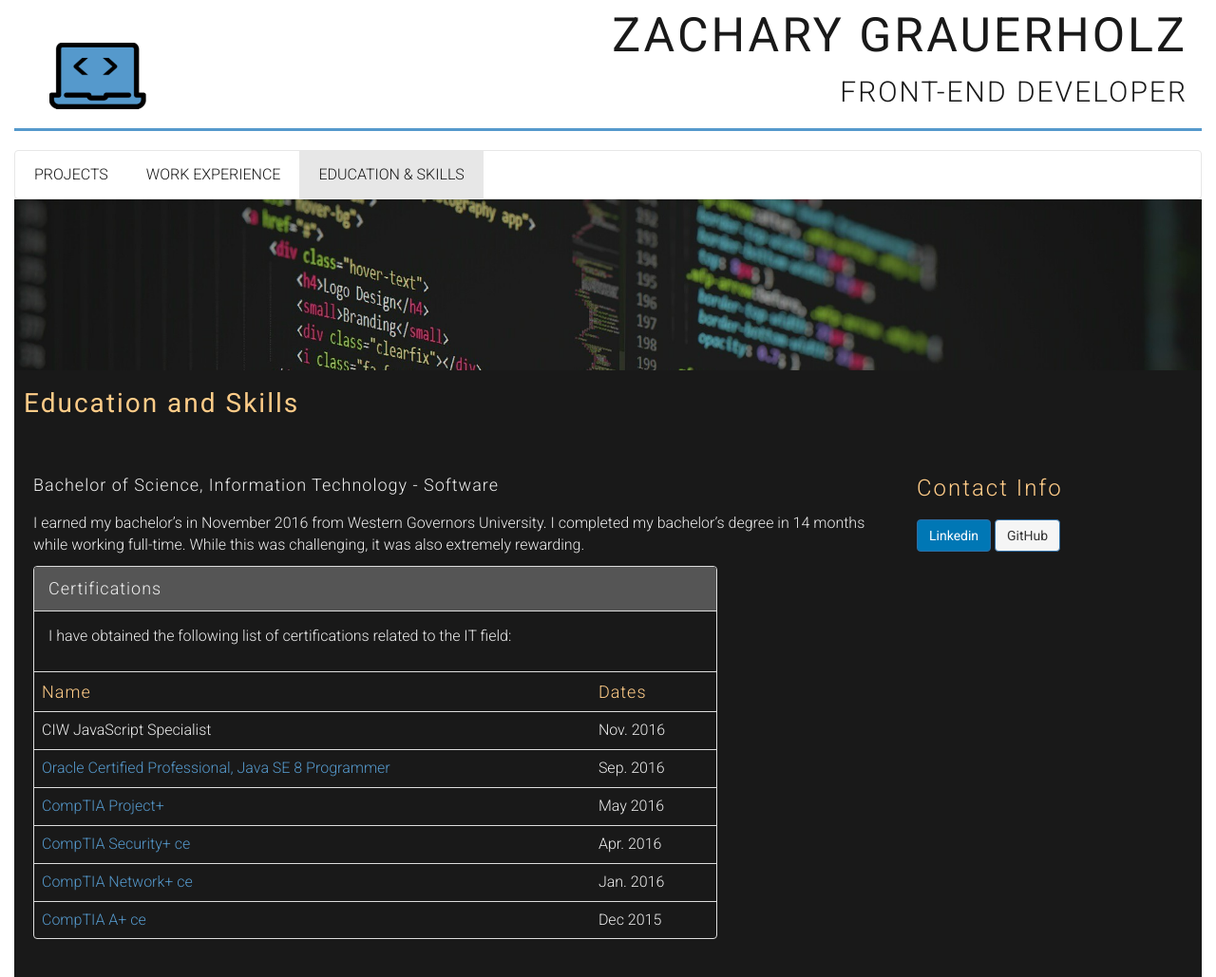
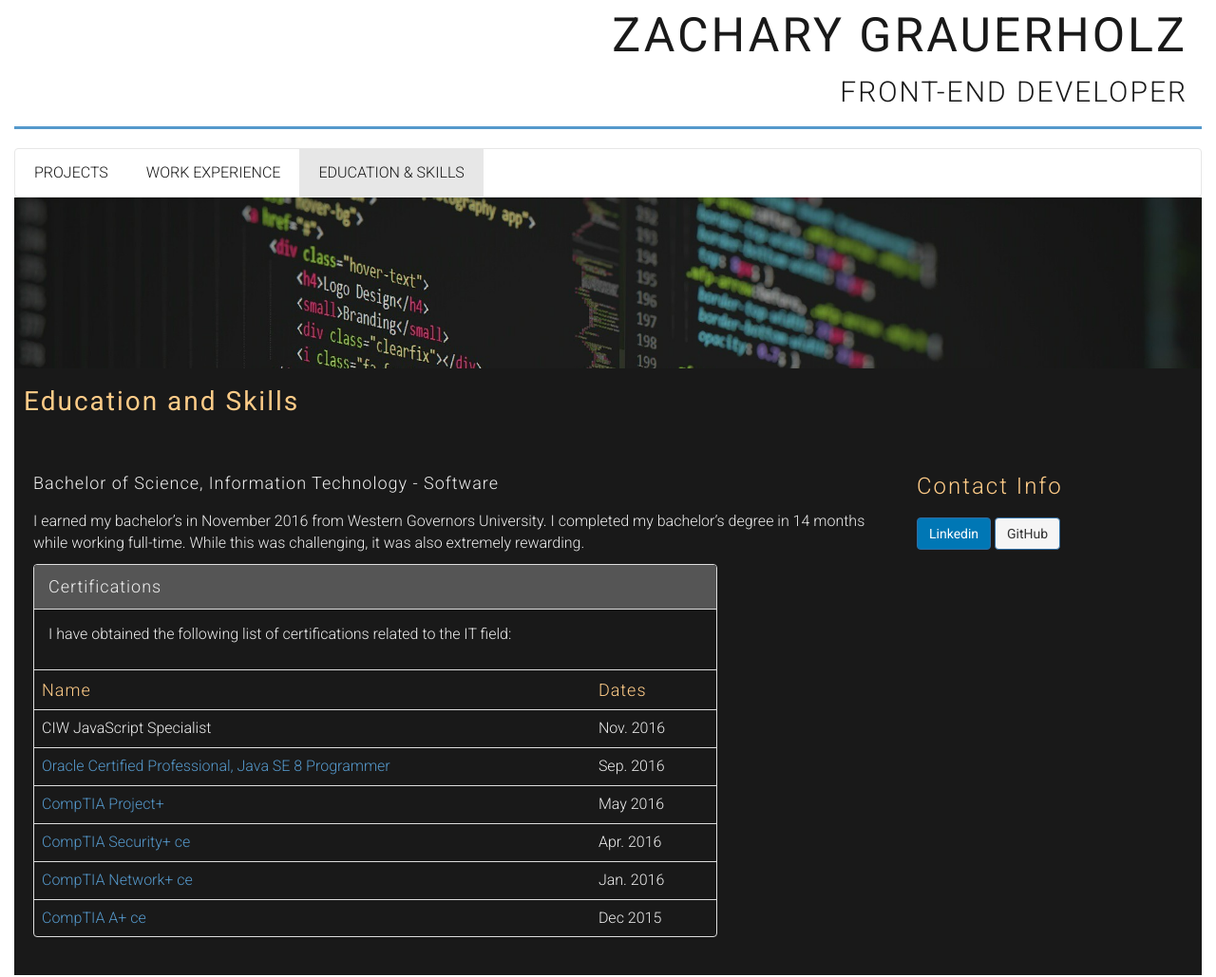
Before and after one commit to ZGrauer/Portfolio, a website: page education.html in a window 1280 px wide. Shown: the whole page at 95% size. Drawn offline with Linux system fonts and the light colour scheme; a web font is replaced by a local one.

Commit message:
Remove logo in header

```diff
--- a/education.html
+++ b/education.html
@@ -15,10 +15,7 @@
     <div class="container-fluid">
       <header class="dark-color">
         <div class="row">
-          <div class="col-xs-2 text-center">
-            <img class="logo-img" src="images/lappy_logo_100.png" alt="">
-          </div>
-          <div class="col-xs-10 text-right text-uppercase">
+          <div class="col-xs-12 text-right text-uppercase">
             <h1 class="name">Zachary Grauerholz</h1>
             <h2 class="title">Front-End Developer</h2>
           </div>
```
Also changed, not shown: index.html (+1 -4 lines), work.html (+1 -4 lines).
